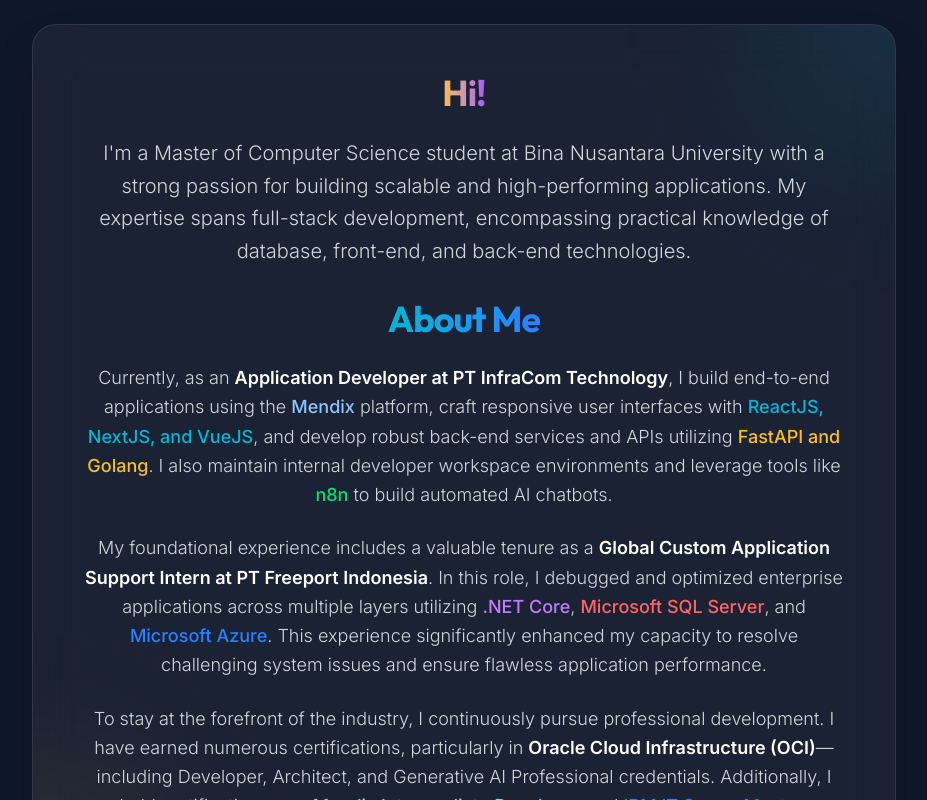
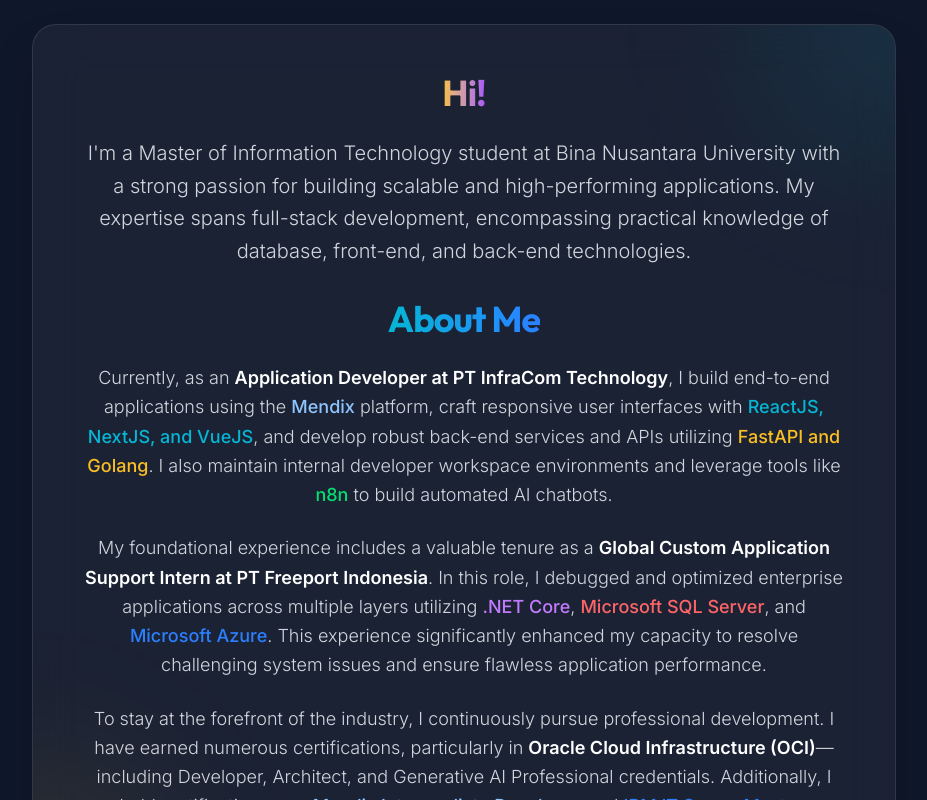
Before and after one commit to mkevinsebastian/kevin-react-portfolio, a React (Vite) app: page / in a window 1280 px wide. Shown: the part 880-1680 px from the top of the page, without its empty margins (176-1103 px from the left). Built offline with nearby package versions, Linux system fonts and the light colour scheme.

Commit message:
Fix: Education Changed

```diff
--- a/src/components/About.jsx
+++ b/src/components/About.jsx
@@ -11,7 +11,7 @@
         <div className="relative z-10">
           <h2 className="text-4xl font-bold mb-6 text-transparent bg-clip-text bg-gradient-to-r from-brand-yellow to-brand-purple inline-block">Hi!</h2>
           <p className="text-lg md:text-xl text-gray-300 mb-8 leading-relaxed font-light">
-            I'm a Master of Computer Science student at Bina Nusantara University with a strong passion for building scalable and
+            I'm a Master of Information Technology student at Bina Nusantara University with a strong passion for building scalable and
             high-performing applications. My expertise spans full-stack development, encompassing practical knowledge of
             database, front-end, and back-end technologies.
           </p>
--- a/src/data/education.js
+++ b/src/data/education.js
@@ -1,15 +1,15 @@
 export const education = [
   {
     school: "Bina Nusantara University",
-    degree: "Master's Degree in Computer Science",
+    degree: "Master's Degree in Information Technology",
     dates: "2025 - Present",
-    gpa: "4.00",
+    gpa: "3.99/4.00",
   },
   {
     school: "Bina Nusantara University",
     degree: "Bachelor's Degree in Computer Science",
     dates: "2021 - 2025",
-    gpa: "3.67",
+    gpa: "3.67/4.00",
   },
   {
     school: "Tarakanita Gading Serpong Senior High School",
```
